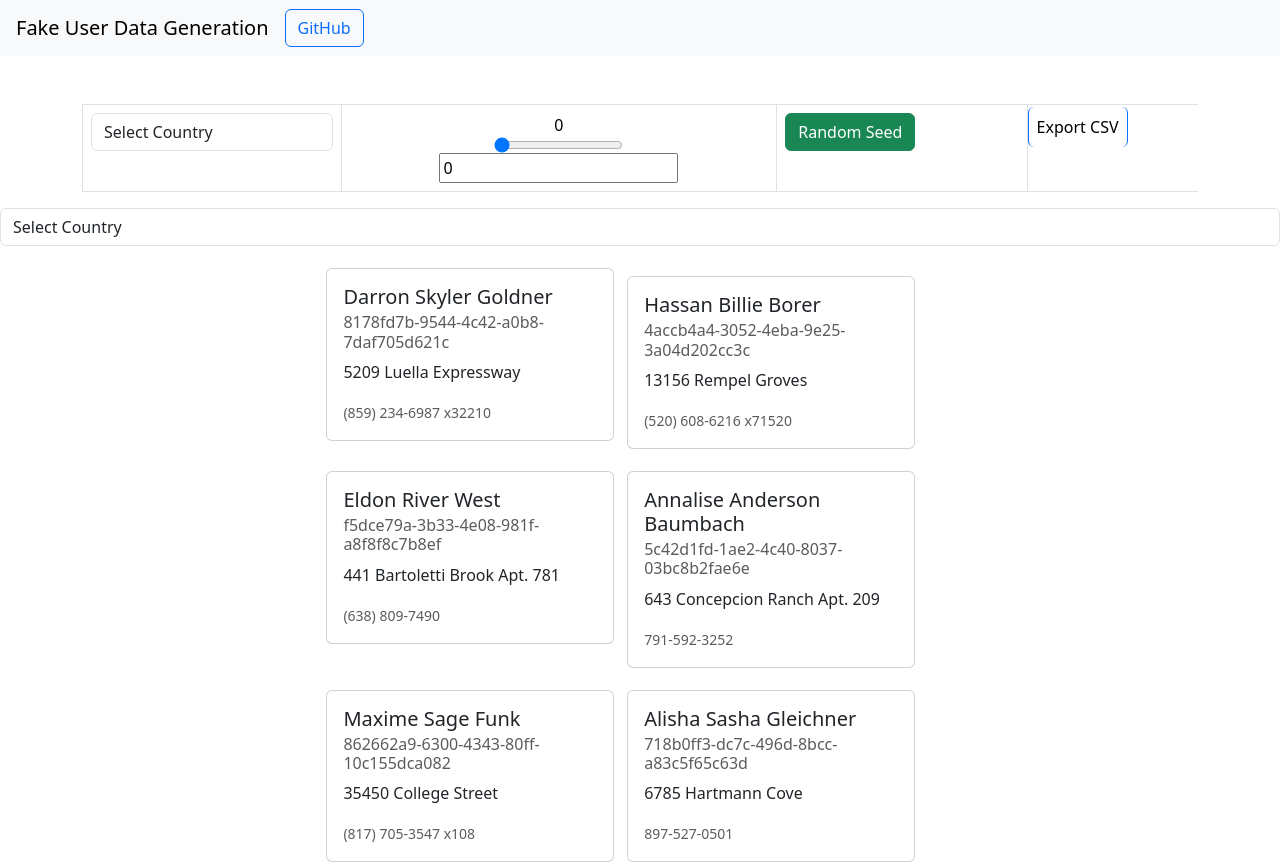
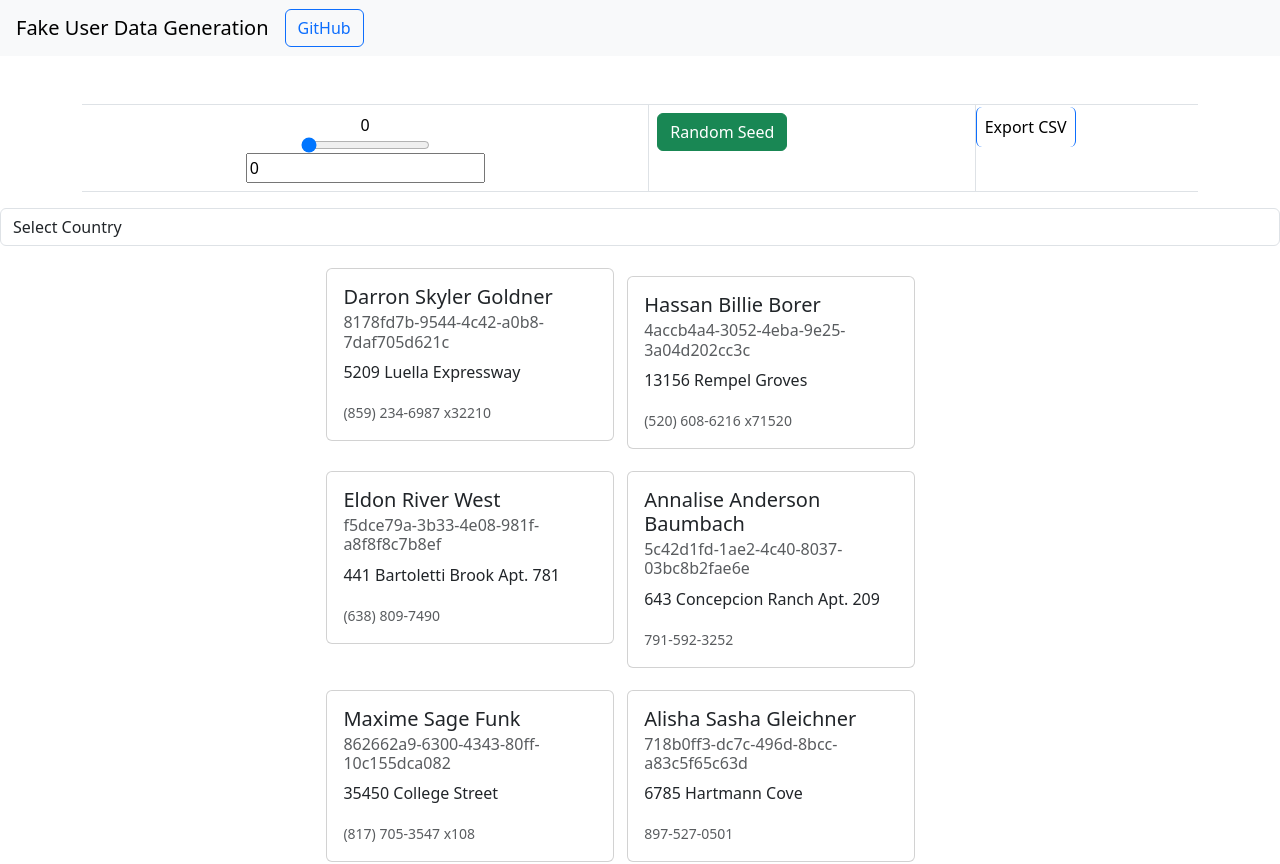
Before and after one commit to shotiko13/Fake-Data-Generation, a React (Create React App) app: page / in a window 1280 px wide. Shown: the top 864 px of the page. Built offline with nearby package versions, Linux system fonts and the light colour scheme.

Commit message:
removed eccesive menu

```diff
--- a/src/components/controls/Controls.tsx
+++ b/src/components/controls/Controls.tsx
@@ -42,7 +42,6 @@ const Controls: React.FC<ControlsProps> = ({ errorCount, setErrorCount, users})
       <table className="table table-bordered">
         <tbody>
           <tr>
-            <td><CountryDropdown handleCountryChange={(value) => setCountry(value)} /></td>
             <SeedSlider handleSliderChange={setErrorCount} currentSeed={errorCount} maxErrors={MAX_ERRORS}/>
             <td><button className="btn btn-success" onClick={handleRandomSeed}>Random Seed</button></td>
             <button className="btn btn-primary" onClick={() => downloadCSV(users, "users.csv")}>Export CSV</button>
```
